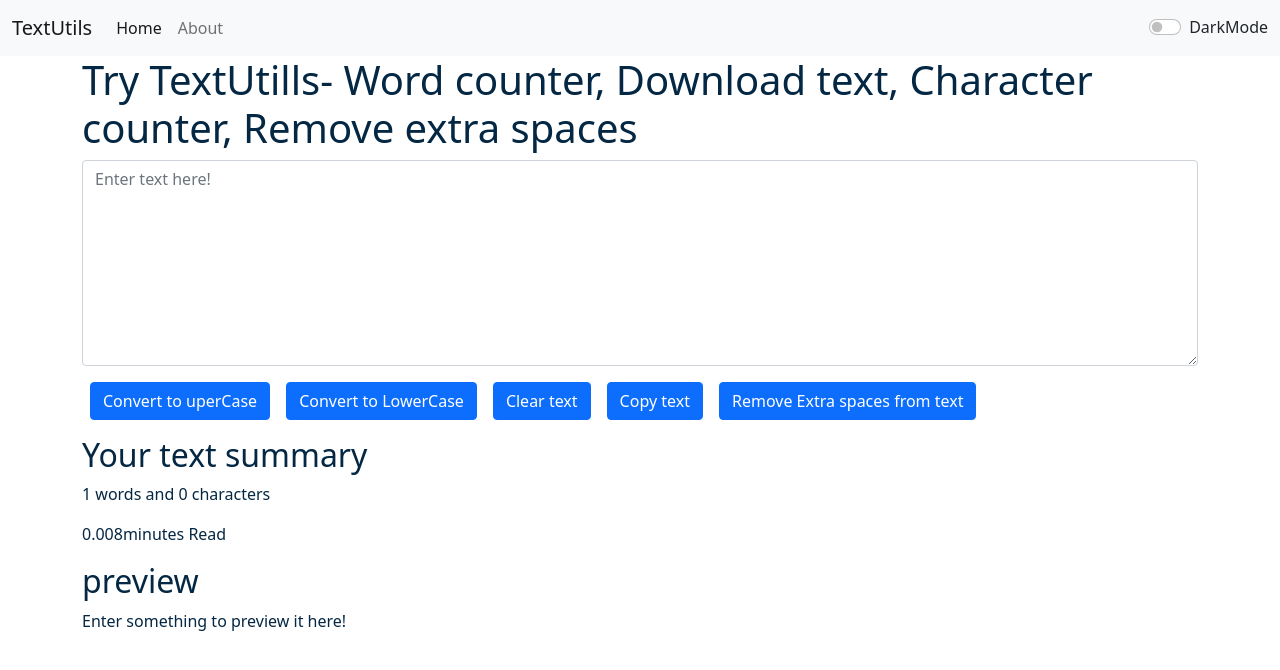
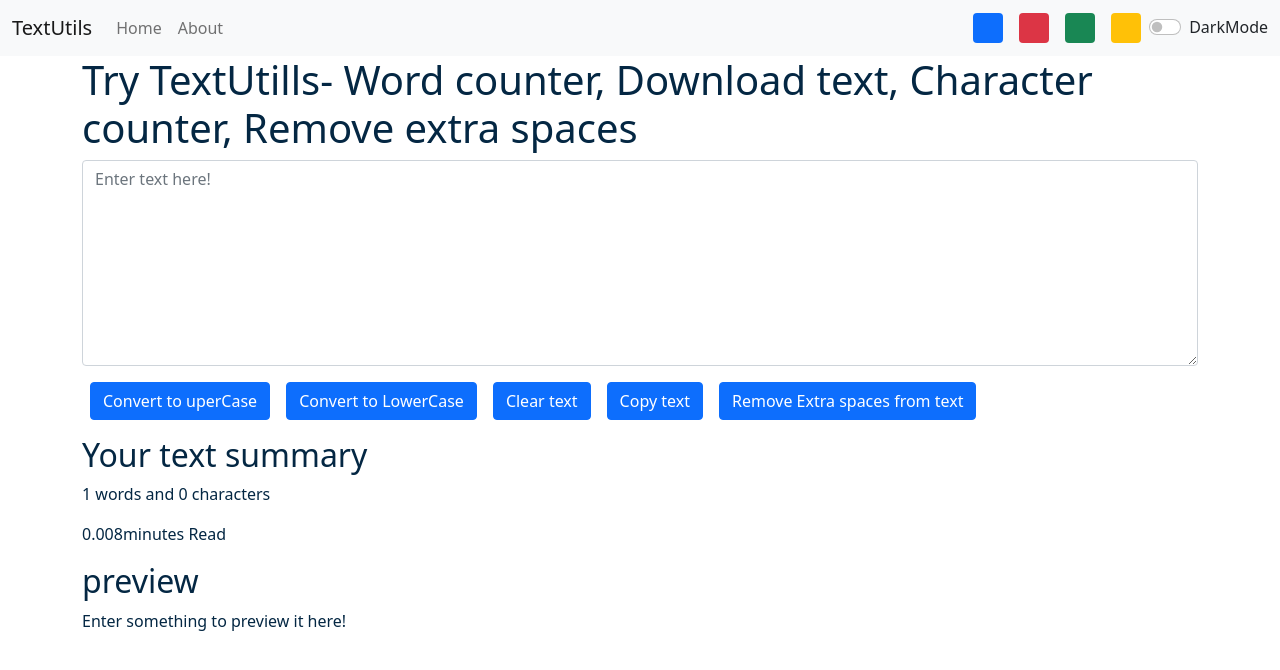
Before and after one commit to Numan381/textutils, a React (Create React App) app: page / in a window 1280 px wide. Shown: the top 670 px of the page. Built offline with nearby package versions, Linux system fonts and the light colour scheme.

Commit message:
Update Navbar.js
Signed-off-by: Numan381 <157959770+Numan381@users.noreply.github.com>

```diff
--- a/src/components/Navbar.js
+++ b/src/components/Navbar.js
@@ -1,5 +1,6 @@
 import React from 'react'
 import PropTypes from 'prop-types'
+import { Link } from 'react-router-dom';
 
 
 export default function Navbar(props) {
@@ -7,26 +8,28 @@ export default function Navbar(props) {
     <>
 <nav className={`navbar navbar-expand-lg navbar-${props.mode} bg-${props.mode} `}>
   <div className="container-fluid">
-    <a className="navbar-brand" href="/">{props.title}</a>
+    <Link className="navbar-brand" href="/">{props.title}</Link>
     <button className="navbar-toggler" type="button" data-bs-toggle="collapse" data-bs-target="#navbarSupportedContent" aria-controls="navbarSupportedContent" aria-expanded="false" aria-label="Toggle navigation">
       <span className="navbar-toggler-icon"></span>
     </button>
     <div className="collapse navbar-collapse" id="navbarSupportedContent">
       <ul className="navbar-nav me-auto mb-2 mb-lg-0">
         <li className="nav-item">
-          <a className="nav-link active" aria-current="page" href="#">Home</a>
+          <Link className="nav-link" aria-current="page" href="/">Home</Link>
         </li>
         <li className="nav-item">
-          <a className="nav-link" href="#">{props.aboutText}</a>
+          <Link className="nav-link" to="/about">{props.aboutText}</Link>
         </li>
         </ul>
-      {/* <form className="d-flex">
-        <input className="form-control me-2" type="search" placeholder="Search" aria-label="Search"/>
-        <button className="btn btn-primary" type="submit">Search</button>
-      </form> */}
+        <div className="d-flex">
+          <div className="bg-primary rounded mx-2" onClick={()=>props.toggleMode('primary')} style={{height:'30px',width:'30px', cursor:'pointer'}}></div>
+          <div className="bg-danger rounded mx-2" onClick={()=>props.toggleMode('danger')} style={{height:'30px',width:'30px', cursor:'pointer'}}></div>
+          <div className="bg-success rounded mx-2" onClick={()=>props.toggleMode('success')} style={{height:'30px',width:'30px', cursor:'pointer'}}></div>
+          <div className="bg-warning rounded mx-2" onClick={()=>props.toggleMode('warning')} style={{height:'30px',width:'30px', cursor:'pointer'}}></div>
+        </div>
 
 <div className={`form-check form-switch text-${props.mode==='light'?'dark':'light'}`}>
-  <input className="form-check-input" onClick={props.toggleMode} type="checkbox" role="switch" id="flexSwitchCheckDefault"/>
+  <input className="form-check-input" onClick={()=>props.toggleMode(null)} type="checkbox" role="switch" id="flexSwitchCheckDefault"/>
   <label className="form-check-label" htmlFor="flexSwitchCheckDefault">DarkMode</label>
 </div>
     </div>
```
